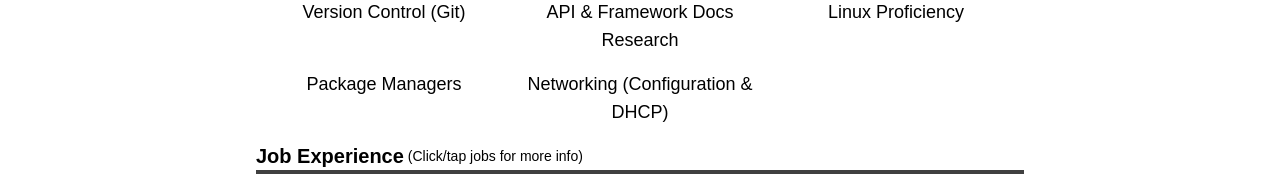
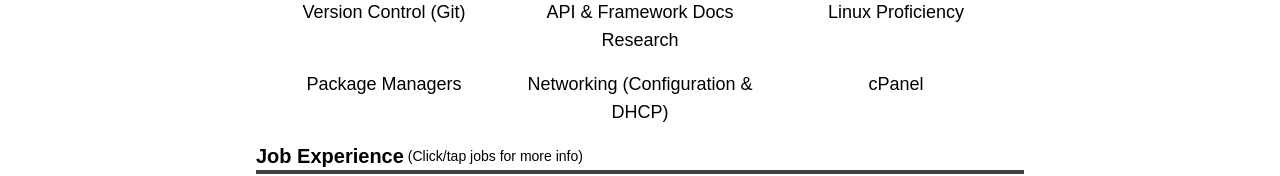
Before and after one commit to jleenerts/zozsite, a Next.js app: page /resume in a window 1280 px wide. Shown: the part 1010-1186 px from the top of the page. Built offline with nearby package versions, Linux system fonts and the light colour scheme; a web font is replaced by a local one.

Commit message:
add cpanel

```diff
--- a/app/resume/page.tsx
+++ b/app/resume/page.tsx
@@ -119,6 +119,7 @@ export default function ResumePage() {
                <li>Linux Proficiency</li>
                <li>Package Managers</li>
                <li>Networking (Configuration & DHCP)</li>
+               <li>cPanel</li>
             </ul>
          </section>
          <section id="work-history" className="pt-2 text-base xl:text-lg">
```
